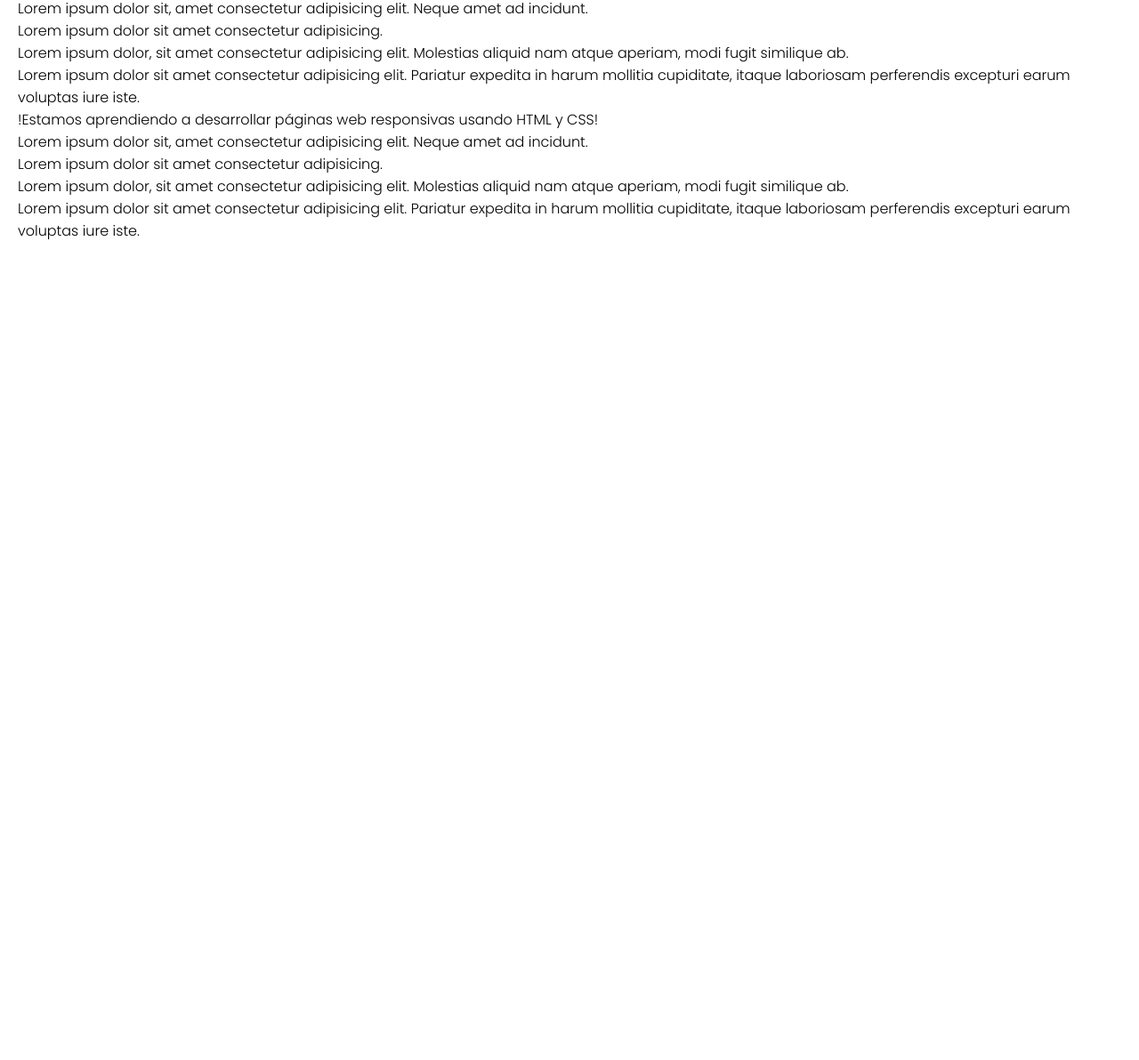
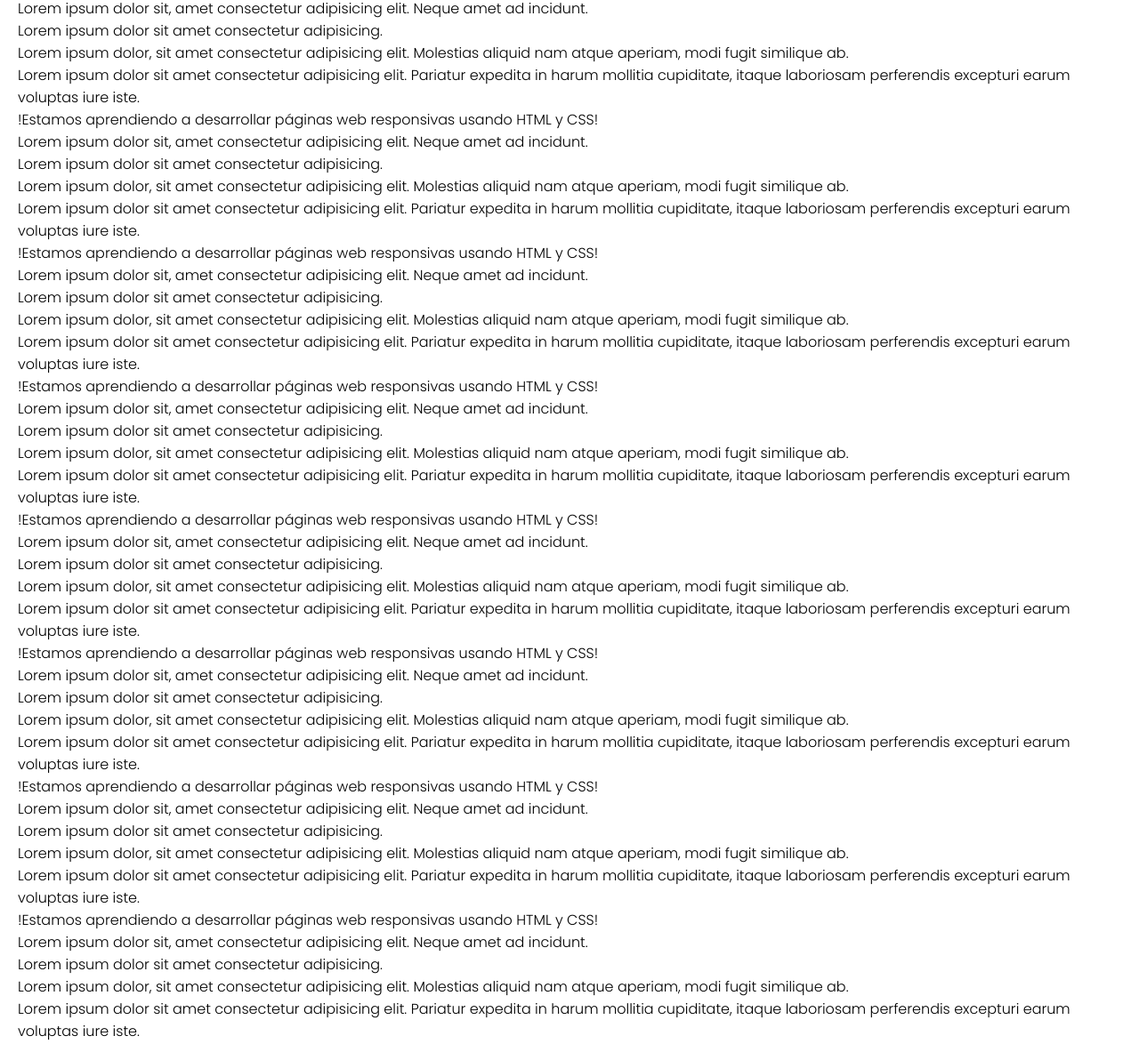
Before and after one commit to joang-dev/aw-webresponsive-01, a plain HTML site: page index.html in a window 1280 px wide. Shown: the part 688-1880 px from the top of the page at 89% size. Before the commit the page ends 980 px from the top, so only its background shows below. Drawn offline with Linux system fonts and the light colour scheme.

Commit message:
Routine saving changes

```diff
--- a/index.html
+++ b/index.html
@@ -74,6 +74,48 @@
                 <p>Lorem ipsum dolor, sit amet consectetur adipisicing elit. Molestias aliquid nam atque aperiam, modi fugit similique ab.</p>
                 <p>Lorem ipsum dolor sit amet consectetur adipisicing elit. Pariatur expedita in harum mollitia cupiditate, itaque laboriosam perferendis excepturi earum voluptas iure iste.</p>
             </div>
+            <div class="text-container">
+                <p>!Estamos aprendiendo a desarrollar páginas web responsivas usando HTML y CSS!</p>
+                <p>Lorem ipsum dolor sit, amet consectetur adipisicing elit. Neque amet ad incidunt.</p>
+                <p>Lorem ipsum dolor sit amet consectetur adipisicing.</p>
+                <p>Lorem ipsum dolor, sit amet consectetur adipisicing elit. Molestias aliquid nam atque aperiam, modi fugit similique ab.</p>
+                <p>Lorem ipsum dolor sit amet consectetur adipisicing elit. Pariatur expedita in harum mollitia cupiditate, itaque laboriosam perferendis excepturi earum voluptas iure iste.</p>
+            </div>
+            <div class="text-container">
+                <p>!Estamos aprendiendo a desarrollar páginas web responsivas usando HTML y CSS!</p>
+                <p>Lorem ipsum dolor sit, amet consectetur adipisicing elit. Neque amet ad incidunt.</p>
+                <p>Lorem ipsum dolor sit amet consectetur adipisicing.</p>
+                <p>Lorem ipsum dolor, sit amet consectetur adipisicing elit. Molestias aliquid nam atque aperiam, modi fugit similique ab.</p>
+                <p>Lorem ipsum dolor sit amet consectetur adipisicing elit. Pariatur expedita in harum mollitia cupiditate, itaque laboriosam perferendis excepturi earum voluptas iure iste.</p>
+            </div>
+            <div class="text-container">
+                <p>!Estamos aprendiendo a desarrollar páginas web responsivas usando HTML y CSS!</p>
+                <p>Lorem ipsum dolor sit, amet consectetur adipisicing elit. Neque amet ad incidunt.</p>
+                <p>Lorem ipsum dolor sit amet consectetur adipisicing.</p>
+                <p>Lorem ipsum dolor, sit amet consectetur adipisicing elit. Molestias aliquid nam atque aperiam, modi fugit similique ab.</p>
+                <p>Lorem ipsum dolor sit amet consectetur adipisicing elit. Pariatur expedita in harum mollitia cupiditate, itaque laboriosam perferendis excepturi earum voluptas iure iste.</p>
+            </div>
+            <div class="text-container">
+                <p>!Estamos aprendiendo a desarrollar páginas web responsivas usando HTML y CSS!</p>
+                <p>Lorem ipsum dolor sit, amet consectetur adipisicing elit. Neque amet ad incidunt.</p>
+                <p>Lorem ipsum dolor sit amet consectetur adipisicing.</p>
+                <p>Lorem ipsum dolor, sit amet consectetur adipisicing elit. Molestias aliquid nam atque aperiam, modi fugit similique ab.</p>
+                <p>Lorem ipsum dolor sit amet consectetur adipisicing elit. Pariatur expedita in harum mollitia cupiditate, itaque laboriosam perferendis excepturi earum voluptas iure iste.</p>
+            </div>
+            <div class="text-container">
+                <p>!Estamos aprendiendo a desarrollar páginas web responsivas usando HTML y CSS!</p>
+                <p>Lorem ipsum dolor sit, amet consectetur adipisicing elit. Neque amet ad incidunt.</p>
+                <p>Lorem ipsum dolor sit amet consectetur adipisicing.</p>
+                <p>Lorem ipsum dolor, sit amet consectetur adipisicing elit. Molestias aliquid nam atque aperiam, modi fugit similique ab.</p>
+                <p>Lorem ipsum dolor sit amet consectetur adipisicing elit. Pariatur expedita in harum mollitia cupiditate, itaque laboriosam perferendis excepturi earum voluptas iure iste.</p>
+            </div>
+            <div class="text-container">
+                <p>!Estamos aprendiendo a desarrollar páginas web responsivas usando HTML y CSS!</p>
+                <p>Lorem ipsum dolor sit, amet consectetur adipisicing elit. Neque amet ad incidunt.</p>
+                <p>Lorem ipsum dolor sit amet consectetur adipisicing.</p>
+                <p>Lorem ipsum dolor, sit amet consectetur adipisicing elit. Molestias aliquid nam atque aperiam, modi fugit similique ab.</p>
+                <p>Lorem ipsum dolor sit amet consectetur adipisicing elit. Pariatur expedita in harum mollitia cupiditate, itaque laboriosam perferendis excepturi earum voluptas iure iste.</p>
+            </div>
         </section>
     </main>
 </body>
--- a/src/css/styles.css
+++ b/src/css/styles.css
@@ -12,6 +12,8 @@
 
 body {
     min-height: 100dvh;
+    /* max-width: 1440px;
+    margin: 0 auto; */
     font-family: "Poppins", "sans-serif";
     overflow-x: hidden;
     font-weight: 300;
@@ -33,6 +35,7 @@ body {
         ;
 
         & .page-nav {
+            transition: height 0s, width 1s ease;
             height: calc(100dvh - 75px);
             width: 0;
         }
@@ -41,9 +44,17 @@ body {
 
 body:has(#pageNavToggle:checked) {
     /* grid-template-rows: repeat(2, min-content) 1fr; */
+
     & .page-nav {
         height: 100px;
         padding: 30px 0;
+    }
+
+    @media (width <= 900px) {
+        & .page-nav {
+            height: calc(100dvh - 75px);
+            width: 200px;
+        }
     }
 }
 
```
